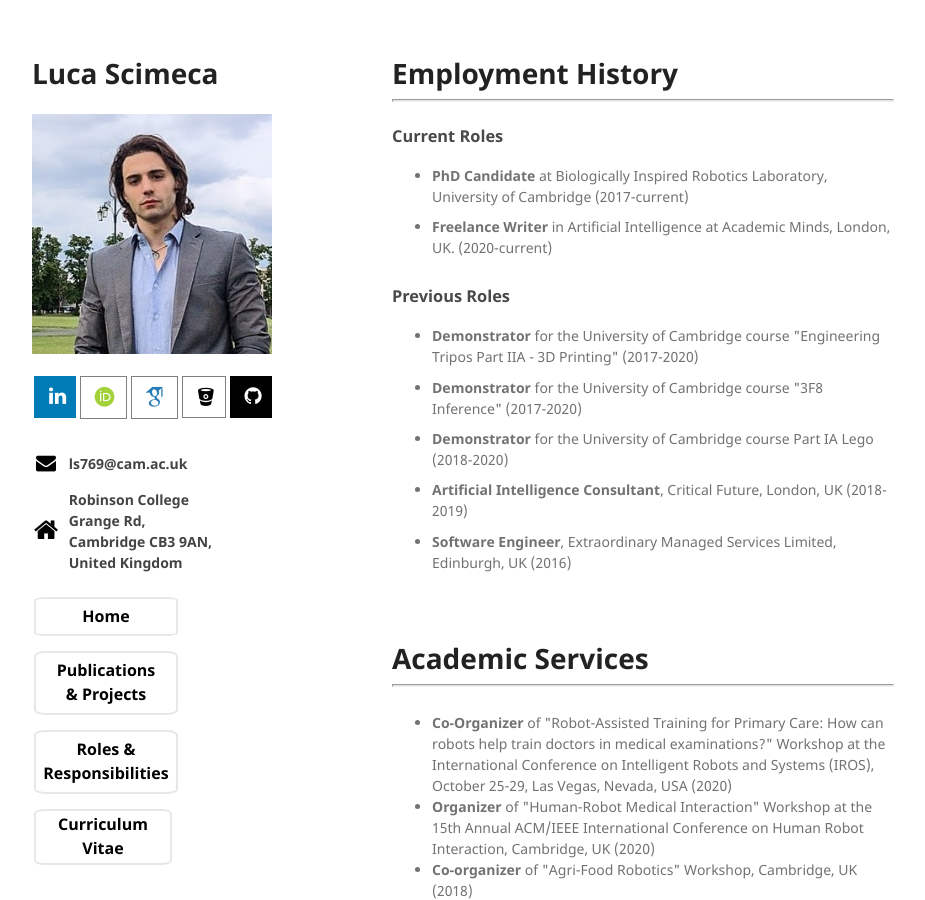
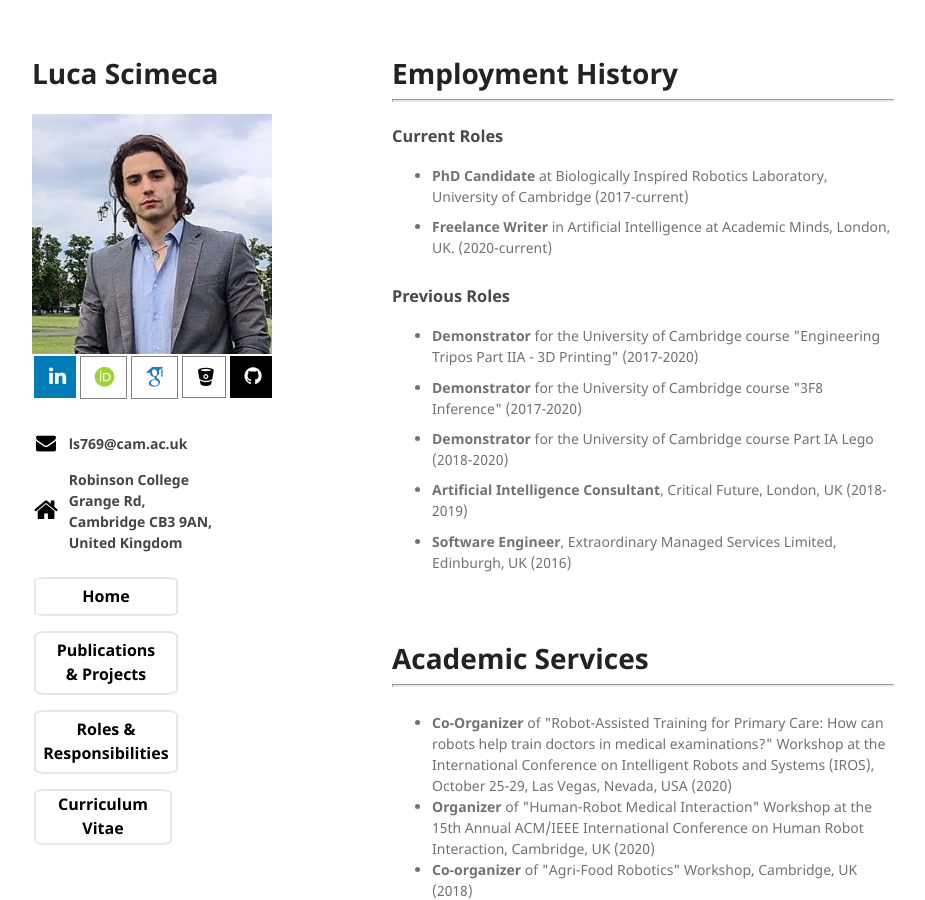
Before and after one commit to lucascimeca/lucascimeca.github.io, a Jekyll site: the page built from responsibilities.md, in a window 1280 px wide and 900 px high. Shown: the whole window, without its empty margins (178-1103 px from the left). Built offline with Jekyll 4.4.1, drawn with Linux system fonts in a browser that asks for light colours; nearby versions of some CDN libraries; some web fonts are replaced; the repository's description, which GitHub fills in, is left out; our own code applies the rules of GitHub Pages for plain Markdown files.

Commit message:
Update default.html

```diff
--- a/_layouts/default.html
+++ b/_layouts/default.html
@@ -48,8 +48,8 @@
       <header>
         <h1>{{ site.title | default: site.github.repository_name }}</h1>
 
-        <p id="-intro_img">
-          <img src="../docs/Luca Scimeca2.jpg" align="left" height="240" width="240" style="padding-bottom:20px;padding-top: 20px">
+        <p id="-intro_img" style="padding-top: 20px;padding-bottom:20px;">
+          <img src="../docs/Luca Scimeca2.jpg" align="left" height="240" width="240">
         </p>
         <p>{{ site.description | default: site.github.project_tagline }}</p>
         <table style="width: 170px">
```
